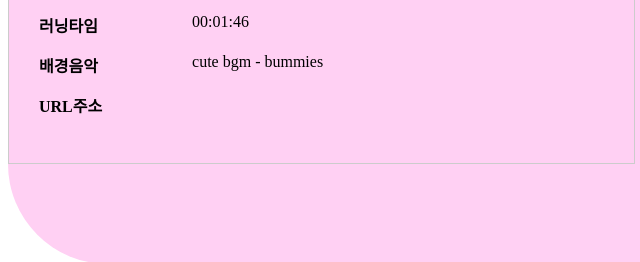
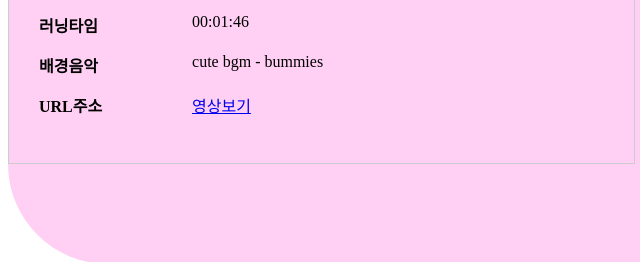
Before and after one commit to tongurami/portfolid, a plain HTML site: page 김원 포트폴리오.html in a window 1280 px wide. Shown: the part 2348-2610 px from the top of the page, 0-640 px from the left. Drawn offline with Linux system fonts and the light colour scheme.

Commit message:
Add files via upload

```diff
--- a/김원 포트폴리오.html
+++ b/김원 포트폴리오.html
@@ -490,7 +490,7 @@ footer ul li {
                             <dl>
                                 <dt>URL주소</dt>
                                 <dd>
-                                    <a href="https://www.youtube.com/channel/UCSXDiomt0O9MR4_kBWGJwDg"></a>
+                                    <a href="https://www.youtube.com/channel/UCSXDiomt0O9MR4_kBWGJwDg">영상보기</a>
                                 </dd>
                             </dl>
                         </div><!-- .info e -->
@@ -591,7 +591,7 @@ footer ul li {
           <footer>
             <h3>김원 KIMWON</h3>
             <ul>
-                <li><a href="#">유튜브채널</a></li>
+                <li><a href="#">유튜브채널</a></li >
                 <li><a href="tel:010-2657-1968">01026571968</a></li>
                 <li>이메일 주소-tougurami1@gmail.com</li>
             </ul>
```
